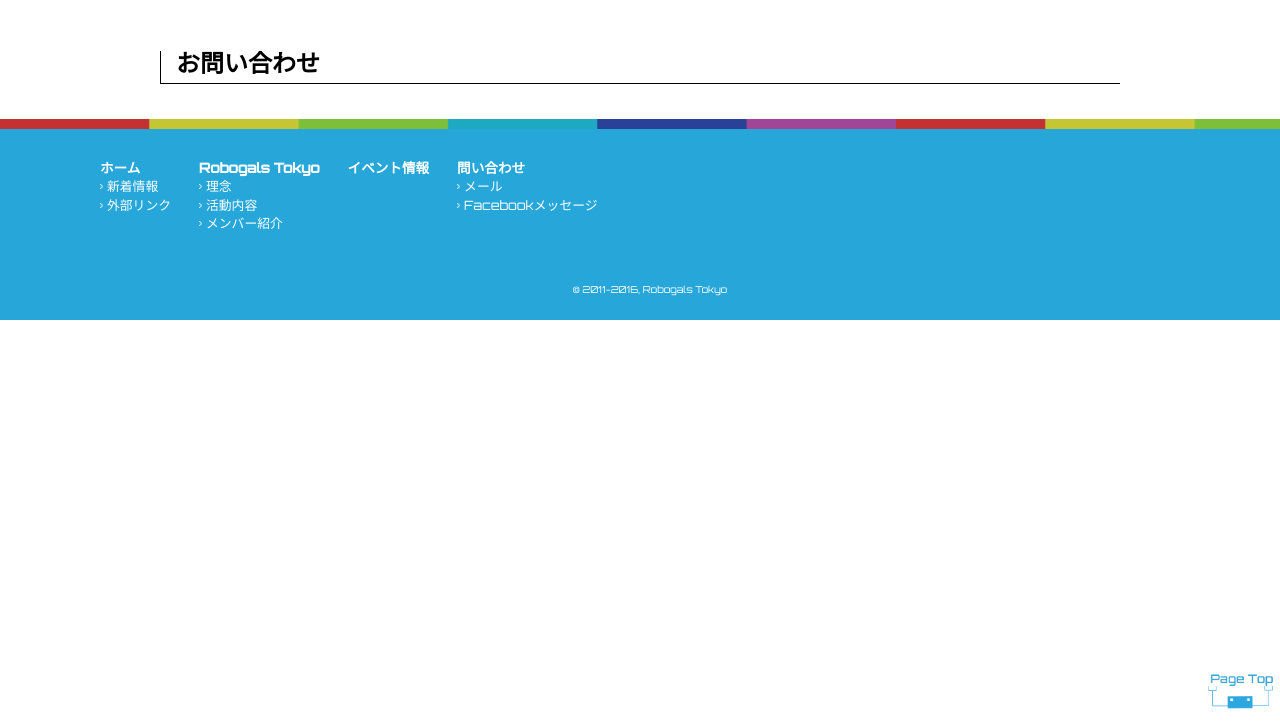
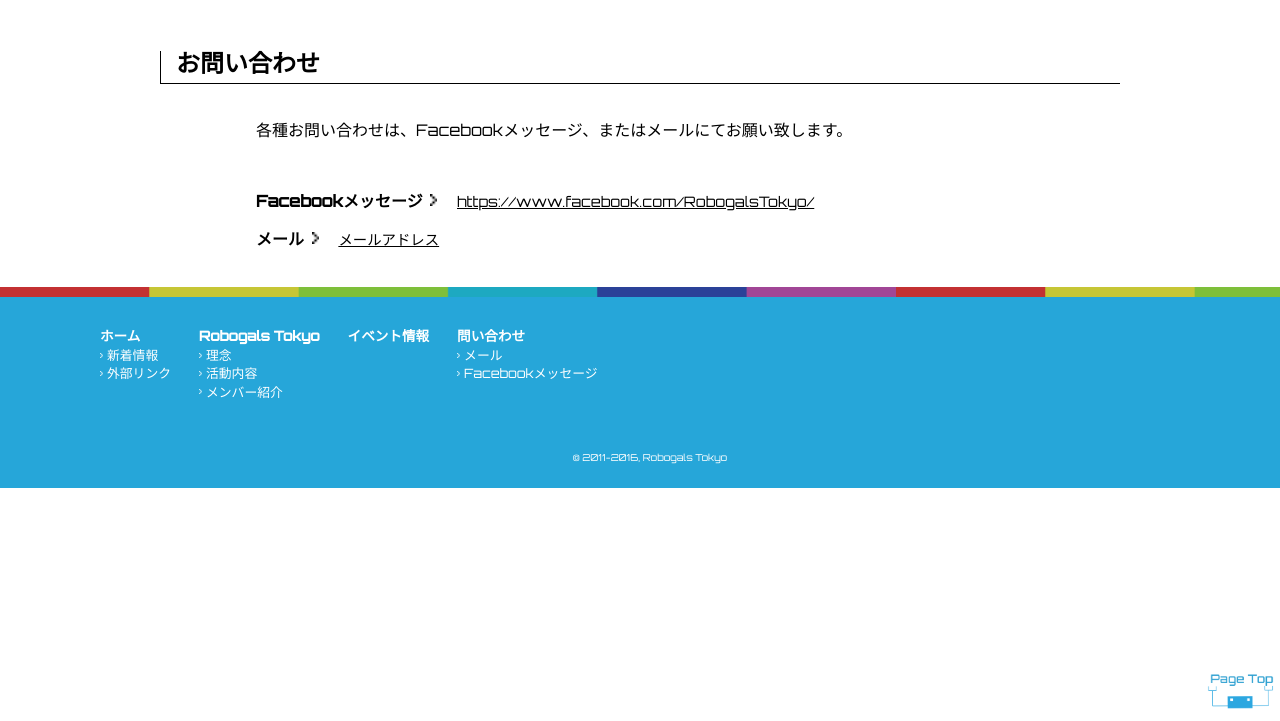
Before and after one commit to mrdkosy/RobogalsTokyo_webSite, a plain HTML site: page contact.html in a window 1280 px wide. Shown: the part 79-800 px from the top of the page. Drawn offline with nearby package versions, Linux system fonts and the light colour scheme.

Commit message:
お問い合わせページの更新
お問い合わせページの更新

```diff
--- a/contact.html
+++ b/contact.html
@@ -71,7 +71,7 @@
           </a>
         </li>
         <li>
-        <a href="contact.html">
+          <a href="contact.html">
             <p>問い合わせ</p>
           </a>
         </li>
@@ -87,8 +87,19 @@
         </li>
       </ul>
     </nav>
-    <div id="contents" class="cf each contact">
+    <div id="contents" class="cf each contactFM">
       <h1>お問い合わせ</h1>
+      <div class="eachContents">
+        <p class="ja">各種お問い合わせは、Facebookメッセージ、またはメールにてお願い致します。
+        </p>
+        <h3>Facebookメッセージ</h3>
+        <a href="https://www.facebook.com/RobogalsTokyo/">https://www.facebook.com/RobogalsTokyo/</a><br>
+
+        <h3>メール</h3>
+        <a href="mailto:s-and-m3.s2.s2@ezweb.ne.jp?subject=問い合わせページより&amp;body=*******************************************************************
+        %0d%0a名前・連絡先・お問い合わせ内容 を必ずご記入ください。%0d%0a*******************************************************************">メールアドレス</a>
+
+      </div>
     </div>
     <a id="pagetopBtn" href="#top">
       <img src="images/pageTop.png" width="70" alt="pagetop">
--- a/css/eachPage.css
+++ b/css/eachPage.css
@@ -124,7 +124,30 @@ a .circle_menu{
  .eventInfo li h3{
  	margin-bottom: 10px;
  }
+/*==========================================
+ contact.html
+ ===========================================*/
+ .contactFM h3{
+ 	margin-top: 20px;
+ 	display: inline-block;
+ 	background: url(../images/icn_arrow.jpg) no-repeat right center;
+ 	background-size: .45em;
+ 	padding-right: 15px;
+ 	padding-top: 2px;
+ }
+ .contactFM p.ja{
+ 	margin-bottom: 30px;
+ }
 
+ .contactFM a{
+ 	margin-left: 15px;
+ 	font-size: .9em;
+ 	text-decoration: underline;
+ }
+ .contactFM a:hover{
+ 	text-decoration: underline;
+ 	color: red;
+ }
  /*==========================================
  メディアクエリ
  ===========================================*/
```
